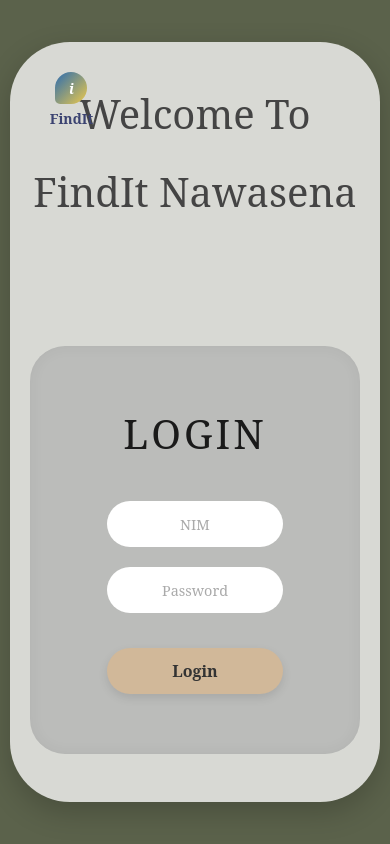
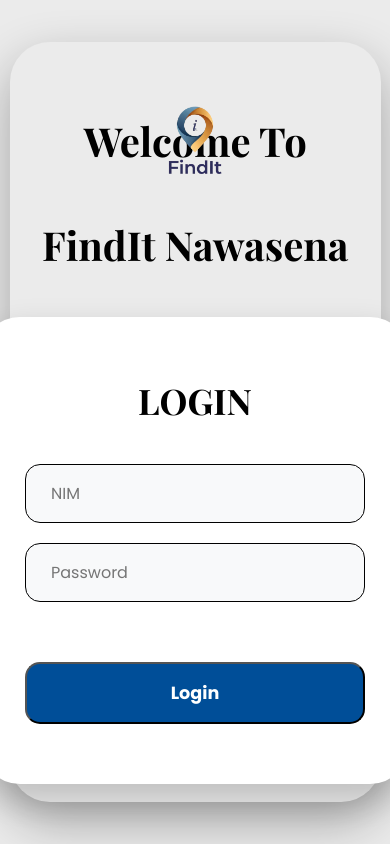
Before and after one commit to gracellapuspitaa/FindIt-app, a website: page index.html in a window 390 px wide. Drawn offline with nearby package versions, Linux system fonts and the light colour scheme; some packages are replaced by stand-ins of ours; a script that the page names is missing.

Commit message:
fix ui login

```diff
--- a/css/style.css
+++ b/css/style.css
@@ -1,179 +1,216 @@
-/* Reset & Font */
+/* ================= RESET & GLOBAL FONT ================= */
 * {
     margin: 0;
     padding: 0;
     box-sizing: border-box;
-    font-family: 'Serif', 'Times New Roman', serif;
 }
 
 body {
-    background-color: #5b624b; /* Warna hijau zaitun luar */
+    font-family: 'Poppins', sans-serif;
+    background-color: #ebebeb;
     height: 100vh;
     display: flex;
     justify-content: center;
     align-items: center;
+    overflow: hidden;
+    position: relative;
 }
 
+/* ================= ANIMASI TIRAI (ULTRA SMOOTH OPTIMIZED) ================= */
+.layer-top, .layer-bottom {
+    position: fixed;
+    width: 160%;
+    height: 100vh;
+    z-index: 10000;
+    top: 0;
+    will-change: transform, left, right;
+    backface-visibility: hidden;
+    -webkit-font-smoothing: antialiased;
+}
+
+.layer-top {
+    background-color: #ff6700;
+    left: -160%;
+    transform: skewX(-25deg);
+    animation: slideCrossLeft 2.2s cubic-bezier(0.7, 0, 0.3, 1) forwards;
+}
+
+.layer-bottom {
+    background-color: #3a6ea5;
+    right: -160%;
+    transform: skewX(-25deg);
+    animation: slideCrossRight 2.2s cubic-bezier(0.7, 0, 0.3, 1) forwards;
+}
+
+@keyframes slideCrossLeft {
+    0% { left: -160%; }
+    40%, 60% { left: -30%; }
+    100% { left: -180%; visibility: hidden; }
+}
+
+@keyframes slideCrossRight {
+    0% { right: -160%; }
+    40%, 60% { right: -30%; }
+    100% { right: -180%; visibility: hidden; }
+}
+
+/* ================= MAIN WRAPPER (REVEAL) ================= */
 .main-wrapper {
     position: relative;
     width: 95%;
     max-width: 1200px;
     height: 90vh;
-    background-color: #d8d9d4; /* Warna abu-abu terang */
-    border-radius: 60px; /* Lengkungan besar di pinggir */
+    background-color: #ebebeb;
+    border-radius: 40px;
     display: flex;
     align-items: center;
     justify-content: center;
-    box-shadow: 0 10px 30px rgba(0,0,0,0.2);
+    box-shadow: 0 20px 50px rgba(0,0,0,0.3);
+    opacity: 0%;
+    animation: smoothReveal 1s ease-out 1.8s forwards;
+    transition: transform 0.5s ease, box-shadow 0.8s ease;
 }
 
-/* Style Logo */
+@keyframes smoothReveal {
+    0% { opacity: ; transform: scale(0.95); filter: blur(5px); }
+    100% { opacity: 1; transform: scale(1); filter: blur(0); }
+}
+
+/* ================= LOGO ================= */
 .brand-logo {
     position: absolute;
     top: 30px;
     left: 40px;
-    display: flex;
-    flex-direction: column;
-    align-items: center;
+    z-index: 10;
+    opacity: 0;
+    animation: fadeInOnly 0.8s ease-out 2.2s forwards;
 }
 
-.icon-orb {
-    width: 32px;
-    height: 32px;
-    background: linear-gradient(135deg, #2b6cb0, #ecc94b);
-    border-radius: 50% 50% 50% 5px;
-    display: flex;
-    justify-content: center;
-    align-items: center;
-    color: white;
-    font-weight: bold;
-    font-style: italic;
-    font-size: 14px;
+.logo-img {
+    width: 135px;
+    height: auto;
 }
 
-.brand-text {
-    font-size: 14px;
-    font-weight: bold;
-    color: #3b4371;
-    margin-top: 5px;
-}
-
-/* Konten Utama */
+/* ================= CONTENT AREA ================= */
 .content {
     display: flex;
     width: 100%;
     padding: 0 80px;
     align-items: center;
     justify-content: space-between;
-    gap: 100px;
-}
-
-/* Welcome Text */
-.welcome-text {
-    flex: 1.2;
+    gap: 50px;
 }
 
 .welcome-text {
     flex: 1;
-    display: flex;
-    flex-direction: column; /* Membuat teks menumpuk ke bawah */
-    align-items: center;    /* Ini yang membuat teks "Welcome To" jadi di tengah (mid) */
-    text-align: center;     /* Memastikan teks di dalam baris juga rata tengah */
+    opacity: 0;
+    animation: slideInLeft 1s ease-out 2.2s forwards;
 }
 
 .welcome-text h1 {
-    font-size: 3.5rem;
-    color: #444;
-    line-height: 1.2;
-    font-weight: 500;
+    font-family: 'Playfair Display', serif;
+    font-size: 3.8rem;
+    font-weight: 700;
+    color: #000000;
+    line-height: 1.1;
 }
 
-/* Area Login */
-.login-box-container {
-    flex: 0.8;
-    display: flex;
-    justify-content: flex-end;
-}
-
+/* ================= LOGIN CARD ================= */
 .login-card {
-    background-color: #bbbcba; /* Abu-abu lebih gelap sedikit */
-    padding: 60px 40px;
-    border-radius: 35px;
-    width: 420px;
+    background-color: #ffffff;
+    padding: 60px 45px;
+    border-radius: 40px;
+    width: 430px;
     text-align: center;
-    box-shadow: inset 0 0 15px rgba(0,0,0,0.05);
+    box-shadow: 0 15px 35px rgba(0,0,0,0.2);
+    opacity: 0;
+    animation: smoothReveal 0.8s ease-out 2.4s forwards;
 }
 
 .login-card h2 {
-    font-size: 2.5rem;
+    font-family: 'Playfair Display', serif;
+    font-size: 2.2rem;
     margin-bottom: 40px;
-    font-weight: 500;
-    letter-spacing: 3px;
-    color: #1a1a1a;
+    color: #000000;
 }
 
-/* Form Styling */
-form {
-    display: flex;
-    flex-direction: column;
-    gap: 20px;
-    align-items: center;
+/* ================= FORM & BUTTON ================= */
+form { display: flex; flex-direction: column; gap: 20px; }
+
+input {
+    width: 100%;
+    padding: 16px 25px;
+    border-radius: 15px;
+    border: 1px solid #000000;
+    background-color: #F8F9FA;
+    font-size: 1rem;
+    outline: none;
+    font-family: 'Poppins', sans-serif;
 }
 
-input {
-    width: 70%;
-    padding: 12px 20px;
-    border-radius: 25px;
-    border: none;
-    background-color: #ffffff;
-    text-align: center;
-    font-size: 1rem;
-    outline: none;
-    color: #666;
-}
-
-input::placeholder {
-    color: #aaa;
-    font-size: 0.9rem;
-}
-
-/* Tombol Login */
 .btn-login {
-    width: 70%;
-    padding: 12px;
-    margin-top: 15px;
-    border-radius: 25px;
-    border: none;
-    background-color: #d1b899; /* Warna cokelat pasir sesuai gambar */
-    color: #333;
-    font-size: 1rem;
-    font-weight: bold;
+    width: 100%;
+    padding: 16px;
+    margin-top: 10px;
+    border-radius: 15px;
+    border: 1;
+    background-color: #004e98;
+    color: #ffffff;
+    font-size: 1.1rem;
+    font-weight: 700;
     cursor: pointer;
-    box-shadow: 0 4px 10px rgba(0,0,0,0.1);
-    transition: 0.3s;
+    transition: 0.3s ease;
+    font-family: 'Poppins', sans-serif;
 }
 
 .btn-login:hover {
-    background-color: #c4a785;
-    transform: translateY(-2px);
+    background-color: #004e98;
+    opacity: 80%;
+    transform: scale(1.02);
 }
 
-/* Responsivitas untuk layar HP */
+/* ================= CUSTOM MODAL (LOGIN BERHASIL) ================= */
+/* Kita gunakan !important untuk memaksa perubahan pada library pop-up */
+.swal2-popup, .modal-content, .login-success-box {
+    border-radius: 30px !important;
+    padding: 2em !important;
+    background: #ffffff !important;
+    box-shadow: 0 25px 50px rgba(0,0,0,0.2) !important;
+}
+
+.swal2-title, .modal-title {
+    font-family: 'Poppins', sans-serif !important;
+    font-weight: 700 !important;
+    color: #1a1a1a !important;
+}
+
+.swal2-confirm, .btn-ok-custom {
+    background-color: #004e98 !important; /* Biar match sama tema kamu */
+    color: #ffffff!important;
+    border-radius: 12px !important;
+    padding: 12px 35px !important;
+    font-weight: 700 !important;
+    border: none !important;
+    box-shadow: 0 4px 15px #004e98 !important;
+}
+
+.swal2-success-ring {
+    border-color: rgba(74, 222, 128, 0.3) !important;
+}
+
+/* ================= ANIMASI TAMBAHAN ================= */
+@keyframes slideInLeft {
+    from { opacity: 0; transform: translateX(-50px); }
+    to { opacity: 1; transform: translateX(0); }
+}
+
+@keyframes fadeInOnly {
+    to { opacity: 1; }
+}
+
+/* ================= RESPONSIVE ================= */
 @media (max-width: 992px) {
-    .content {
-        flex-direction: column;
-        text-align: center;
-        padding: 0 20px;
-    }
-    .welcome-text h1 {
-        font-size: 2.5rem;
-        margin-bottom: 30px;
-    }
-    .login-box-container {
-        justify-content: center;
-    }
-    .login-card {
-        width: 100%;
-        max-width: 350px;
-    }
+    .content { flex-direction: column; text-align: center; padding: 0 20px; }
+    .welcome-text h1 { font-size: 2.5rem; margin-top: 60px; }
+    .brand-logo { left: 50%; transform: translateX(-50%); }
 }
--- a/index.html
+++ b/index.html
@@ -5,16 +5,21 @@
     <meta name="viewport" content="width=device-width, initial-scale=1.0">
     <title>FindIt Nawasena - Login</title>
     <link rel="stylesheet" href="css/style.css">
+    <link href="https://fonts.googleapis.com/css2?family=Poppins:wght@400;600;700&family=Playfair+Display:wght@700&display=swap" rel="stylesheet">
+    <!-- SweetAlert2 CDN -->
+    <script src="https://cdn.jsdelivr.net/npm/sweetalert2@11"></script>
 </head>
 <body>
+
+    <div class="layer-top"></div>
+    <div class="layer-bottom"></div>
+
     <div class="main-wrapper">
 
         <div class="brand-logo">
-            <div class="icon-orb">i</div>
-            <span class="brand-text">FindIt</span>
+            <img src="images/logo.png" alt="Logo FindIt" class="logo-img">
         </div>
 
-        <div class="container-card">
         <div class="content">
 
             <div class="welcome-text">
@@ -25,22 +30,76 @@
             <div class="login-box-container">
                 <div class="login-card">
                     <h2>LOGIN</h2>
+
                     <form id="loginForm">
+
                         <div class="input-group">
-                                <input type="text" placeholder="NIM" required>
+                            <input
+                                type="text"
+                                id="nim"
+                                placeholder="NIM"
+                                required
+                                inputmode="numeric"
+                                pattern="[0-9]*"
+                                oninput="this.value = this.value.replace(/[^0-9]/g, '')"
+                            >
                         </div>
+
                         <div class="input-group">
-                                <input type="password" placeholder="Password" required>
+                            <input
+                                type="password"
+                                id="password"
+                                placeholder="Password"
+                                required
+                            >
                         </div>
+
+                        <div id="errorMsg" style="color:red; font-size:14px; margin-bottom: 10px;"></div>
+
                         <button type="submit" class="btn-login">Login</button>
+
                     </form>
                 </div>
             </div>
 
         </div>
     </div>
-    </div>
 
-    <script src="js/script.js"></script>
+<script>
+document.getElementById("loginForm").addEventListener("submit", function(e) {
+    e.preventDefault(); // prevent default submission
+
+    const nim = document.getElementById("nim").value.trim();
+    const password = document.getElementById("password").value.trim();
+    const errorMsg = document.getElementById("errorMsg");
+
+    const nimRegex = /^[0-9]+$/;
+    const passRegex = /^(?=.*[A-Za-z])(?=.*\d)[A-Za-z\d]+$/;
+
+    errorMsg.textContent = "";
+
+    if (!nimRegex.test(nim)) {
+        errorMsg.textContent = "NIM harus berupa angka saja!";
+        return;
+    }
+
+    if (!passRegex.test(password)) {
+        errorMsg.textContent = "Password harus kombinasi huruf dan angka!";
+        return;
+    }
+
+    // Ganti alert bawaan dengan SweetAlert2
+    Swal.fire({
+        icon: 'success',
+        title: 'Login Valid!',
+        text: 'Menuju Dashboard...',
+        confirmButtonText: 'OK'
+    }).then(() => {
+        // Bisa arahkan ke dashboard, misal:
+        // window.location.href = "dashboard.html";
+    });
+});
+</script>
+
 </body>
 </html>
```
Also changed, not shown: js/script.js (+35 -5 lines), server.js (+5 -5 lines), images/logo.png (renamed from images/logo.png.png). Lines whose indentation alone changed are shown as unchanged.
